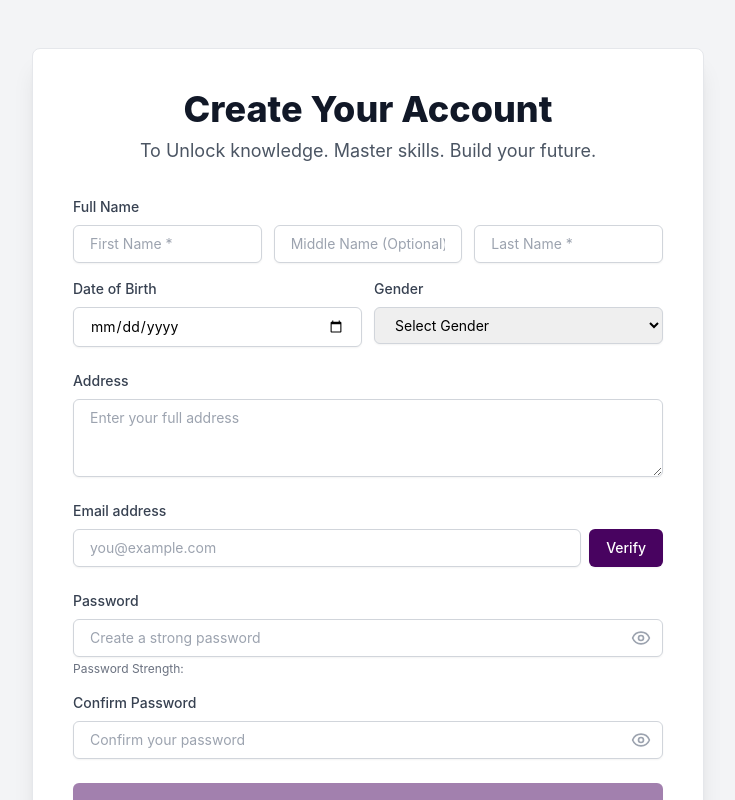
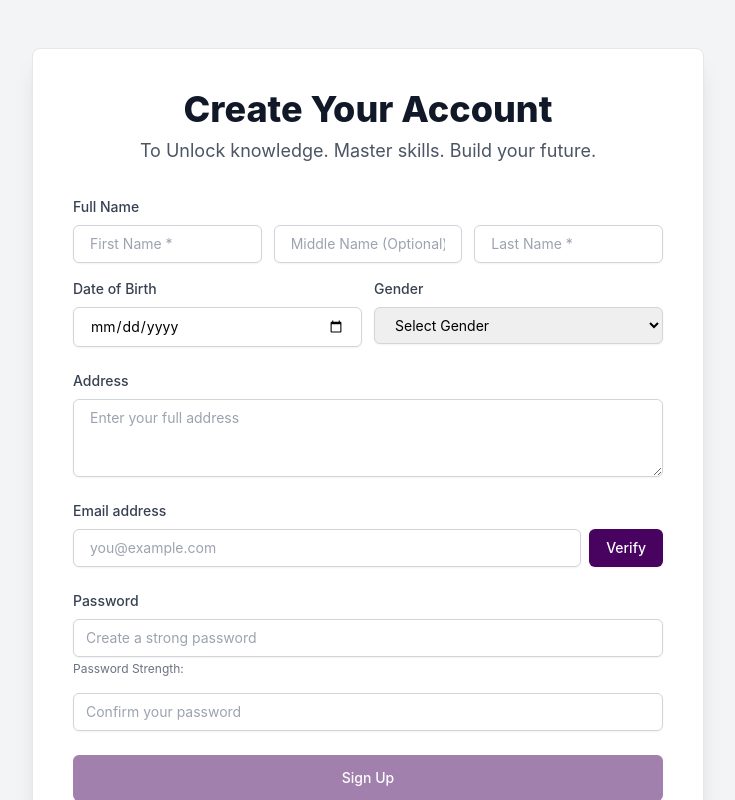
Before and after one commit to HarishSuroju/AlgoAliens, a React (Vite) app: page / in a window 1280 px wide. Both pictures are taken after a click on the link "Sign up". Shown: the whole page, without its empty margins (272-1007 px from the left). Built offline with nearby package versions, Linux system fonts and the light colour scheme.

Commit message:
corrected the eye icon in password fields and added the animatinon on shifting from one page to other

```diff
--- a/package.json
+++ b/package.json
@@ -10,6 +10,7 @@
     "preview": "vite preview"
   },
   "dependencies": {
+    "framer-motion": "^12.23.12",
     "lucide-react": "^0.541.0",
     "react": "^19.1.1",
     "react-dom": "^19.1.1",
--- a/src/App.jsx
+++ b/src/App.jsx
@@ -1,9 +1,10 @@
-import React, { useState } from 'react';
-import SignUpForm from './pages/SignUpForm.jsx';
-import LoginForm from './pages/LoginForm.jsx';
-import OnboardingForm from './pages/OnboardingForm.jsx';
+import React, { useState } from "react";
+import { motion, AnimatePresence } from "framer-motion";
+import SignUpForm from "./pages/SignUpForm.jsx";
+import LoginForm from "./pages/LoginForm.jsx";
+import OnboardingForm from "./pages/OnboardingForm.jsx";
 
-// Custom Modal Component (centralized here for all forms)
+// Custom Modal Component
 const Modal = ({ isOpen, onClose, title, children }) => {
     if (!isOpen) return null;
 
@@ -15,12 +16,13 @@ const Modal = ({ isOpen, onClose, title, children }) => {
             aria-modal="true"
         >
             <div className="bg-white rounded-lg shadow-xl p-6 w-full max-w-sm relative transform transition-all sm:my-8 sm:align-middle sm:max-w-lg sm:w-full">
-                <h3 className="text-lg font-bold leading-6 text-gray-900 mb-4" id="modal-title">
+                <h3
+                    className="text-lg font-bold leading-6 text-gray-900 mb-4"
+                    id="modal-title"
+                >
                     {title}
                 </h3>
-                <div className="mt-2">
-                    {children}
-                </div>
+                <div className="mt-2">{children}</div>
                 <div className="mt-5 sm:mt-6">
                     <button
                         type="button"
@@ -36,11 +38,12 @@ const Modal = ({ isOpen, onClose, title, children }) => {
 };
 
 export default function App() {
-    const [currentForm, setCurrentForm] = useState('login'); // Start with login form
+    const [currentForm, setCurrentForm] = useState("login"); // Start with login form
     const [isModalOpen, setIsModalOpen] = useState(false);
-    const [modalTitle, setModalTitle] = useState('');
-    const [modalContent, setModalContent] = useState('');
-    const [signUpData, setSignUpData] = useState({}); // State to hold data from the sign-up form
+    const [modalTitle, setModalTitle] = useState("");
+    const [modalContent, setModalContent] = useState("");
+    const [signUpData, setSignUpData] = useState({});
+    const [isAnimating, setIsAnimating] = useState(false);
 
     const openModal = (title, content) => {
         setModalTitle(title);
@@ -50,45 +53,102 @@ export default function App() {
 
     const closeModal = () => {
         setIsModalOpen(false);
-        setModalTitle('');
-        setModalContent('');
+        setModalTitle("");
+        setModalContent("");
     };
 
     const handleSwitchToSignUp = () => {
-        setCurrentForm('signup');
+        setCurrentForm("signup");
     };
 
     const handleSwitchToLogin = () => {
-        setCurrentForm('login');
+        setCurrentForm("login");
     };
 
-    // New handler to transition from sign-up to onboarding
+    // Transition: SignUp → Onboarding
     const handleSignUpSuccess = (data) => {
-        setSignUpData(data); // Save the data from the sign-up form
-        setCurrentForm('onboarding');
+        setSignUpData(data);
+        setIsAnimating(true); // start animation
+        setTimeout(() => {
+            setCurrentForm("onboarding");
+            setIsAnimating(false); // reset
+        }, 1200); // matches animation duration
     };
 
-    // New handler for when the onboarding process is complete
     const handleOnboardingComplete = () => {
-        // In a real app, you would submit all user data here
-        openModal('Onboarding Complete', 'Thank you for providing your information! Your journey begins now.');
-        setSignUpData({}); // Clear the data
-        setCurrentForm('login'); // Redirect to login page
+        openModal(
+            "Onboarding Complete",
+            "Thank you for providing your information! Your journey begins now."
+        );
+        setSignUpData({});
+        setCurrentForm("login");
     };
 
     return (
-        <div
-            className="min-h-screen bg-gray-100 flex items-center justify-center px-4 py-8 sm:px-6 sm:py-10 lg:px-8 lg:py-12 font-['Inter']"
-        >
-            {currentForm === 'login' && (
-                <LoginForm onSwitchToSignUp={handleSwitchToSignUp} openModal={openModal} />
-            )}
-            {currentForm === 'signup' && (
-                <SignUpForm onSignUpSuccess={handleSignUpSuccess} onSwitchToLogin={handleSwitchToLogin} openModal={openModal} />
-            )}
-            {currentForm === 'onboarding' && (
-                <OnboardingForm onOnboardingComplete={handleOnboardingComplete} openModal={openModal} />
-            )}
+        <div className="min-h-screen bg-gray-100 flex items-center justify-center px-4 py-8 sm:px-6 sm:py-10 lg:px-8 lg:py-12 font-['Inter']">
+            {/* AnimatePresence handles mount/unmount animations */}
+            <AnimatePresence mode="wait">
+                {currentForm === "login" && !isAnimating && (
+                    <motion.div
+                        key="login"
+                        initial={{ opacity: 0, y: 30 }}
+                        animate={{ opacity: 1, y: 0 }}
+                        exit={{ opacity: 0, y: -30 }}
+                        transition={{ duration: 0.5 }}
+                        className="w-full"
+                    >
+                        <LoginForm
+                            onSwitchToSignUp={handleSwitchToSignUp}
+                            openModal={openModal}
+                        />
+                    </motion.div>
+                )}
+
+                {currentForm === "signup" && !isAnimating && (
+                    <motion.div
+                        key="signup"
+                        initial={{ opacity: 0, scale: 0.9 }}
+                        animate={{ opacity: 1, scale: 1 }}
+                        exit={{ opacity: 0 }}
+                        transition={{ duration: 0.5 }}
+                        className="w-full"
+                    >
+                        <SignUpForm
+                            onSignUpSuccess={handleSignUpSuccess}
+                            onSwitchToLogin={handleSwitchToLogin}
+                            openModal={openModal}
+                        />
+                    </motion.div>
+                )}
+
+                {currentForm === "onboarding" && !isAnimating && (
+                    <motion.div
+                        key="onboarding"
+                        initial={{ opacity: 0, scale: 0.9 }}
+                        animate={{ opacity: 1, scale: 1 }}
+                        exit={{ opacity: 0 }}
+                        transition={{ duration: 0.5 }}
+                        className="w-full"
+                    >
+                        <OnboardingForm
+                            onOnboardingComplete={handleOnboardingComplete}
+                            openModal={openModal}
+                        />
+                    </motion.div>
+                )}
+            </AnimatePresence>
+
+            {/* Expanding/Shrinking button effect */}
+            {/*{isAnimating && (*/}
+            {/*    <motion.button*/}
+            {/*        initial={{ scale: 1 }}*/}
+            {/*        animate={{ scale: 40, opacity: 0 }}*/}
+            {/*        transition={{ duration: 1.2, ease: "easeInOut" }}*/}
+            {/*        className="absolute z-50 bg-[#480360] text-white px-6 py-3 rounded-full shadow-lg font-semibold"*/}
+            {/*    >*/}
+            {/*        Transitioning...*/}
+            {/*    </motion.button>*/}
+            {/*)}*/}
 
             <Modal isOpen={isModalOpen} onClose={closeModal} title={modalTitle}>
                 <p className="text-sm text-gray-700">{modalContent}</p>
--- a/src/pages/SignUpForm.jsx
+++ b/src/pages/SignUpForm.jsx
@@ -195,8 +195,9 @@ export default function SignUpForm({ onSignUpSuccess, onSwitchToLogin, openModal
     );
 
     return (
+        //"flex items-center justify-center min-h-screen bg-gray-100"
         // The outermost div with min-h-screen, flex, items-center, justify-center, and padding is now in App.jsx
-        <div className="bg-white rounded-lg shadow-xl w-full max-w-sm sm:max-w-md md:max-w-lg lg:max-w-2xl p-6 sm:p-8 md:p-10 border border-gray-200"> {/* Added mx-auto here */}
+        <div className="mx-auto bg-white rounded-lg shadow-xl w-full max-w-sm sm:max-w-md md:max-w-lg lg:max-w-2xl p-6 sm:p-8 md:p-10 border border-gray-200"> {/* Added mx-auto here */}
             <div className="text-center mb-8">
                 <h1 className="text-3xl sm:text-4xl font-extrabold text-gray-900 mb-2">
                     Create Your Account
@@ -405,23 +406,21 @@ export default function SignUpForm({ onSignUpSuccess, onSwitchToLogin, openModal
                             </label>
                             <div className="relative">
                                 <input
+                                    type={showPassword ? "text" : "password"}
                                     id="password"
                                     name="password"
-                                    type={showPassword ? 'text' : 'password'}
                                     autoComplete="new-password"
                                     required
-                                    className="block w-full px-4 py-2 pr-10 border border-gray-300 rounded-md shadow-sm focus:ring-[#480360] focus:border-[#480360] sm:text-sm transition-all duration-200 ease-in-out hover:border-gray-400 focus:ring-2 focus:ring-offset-0 focus:ring-offset-white"
-                                    placeholder="Create a strong password"
                                     value={password}
                                     onChange={(e) => setPassword(e.target.value)}
-                                    disabled={loading}
+                                    className="appearance-none block w-full px-3 py-2 border border-gray-300 rounded-md shadow-sm placeholder-gray-400 focus:outline-none focus:ring-[#480360] focus:border-[#480360] sm:text-sm"
+                                    placeholder="Create a strong password"
                                 />
                                 <button
                                     type="button"
-                                    className="absolute inset-y-0 right-0 pr-3 flex items-center text-gray-400 hover:text-gray-600"
                                     onClick={() => setShowPassword(!showPassword)}
+                                    className="absolute inset-y-0 right-0 pr-3 flex items-center text-sm leading-5"
                                 >
-                                    {showPassword ? <EyeOff className="h-5 w-5" /> : <Eye className="h-5 w-5" />}
                                 </button>
                             </div>
                             <p className={`mt-1 text-xs ${getPasswordStrengthColor(getPasswordStrength(password))}`}>
@@ -429,34 +428,24 @@ export default function SignUpForm({ onSignUpSuccess, onSwitchToLogin, openModal
                             </p>
                         </div>
 
-                        <div className="mb-4">
-                            <label htmlFor="confirm-password" className="block text-sm font-medium text-gray-700 mb-2">
-                                Confirm Password
-                            </label>
                         <div className="relative">
                             <input
-                                    id="confirm-password"
-                                    name="confirm-password"
-                                    type={showConfirmPassword ? 'text' : 'password'}
+                                type={showConfirmPassword ? "text" : "password"}
+                                id="confirmPassword"
+                                name="confirmPassword"
                                 autoComplete="new-password"
                                 required
-                                    className="block w-full px-4 py-2 pr-10 border border-gray-300 rounded-md shadow-sm focus:ring-[#480360] focus:border-[#480360] sm:text-sm transition-all duration-200 ease-in-out hover:border-gray-400 focus:ring-2 focus:ring-offset-0 focus:ring-offset-white"
-                                    placeholder="Confirm your password"
                                 value={confirmPassword}
                                 onChange={(e) => setConfirmPassword(e.target.value)}
-                                    disabled={loading}
+                                className="appearance-none block w-full px-3 py-2 border border-gray-300 rounded-md shadow-sm placeholder-gray-400 focus:outline-none focus:ring-[#480360] focus:border-[#480360] sm:text-sm"
+                                placeholder="Confirm your password"
                             />
                             <button
                                 type="button"
-                                    className="absolute inset-y-0 right-0 pr-3 flex items-center text-gray-400 hover:text-gray-600"
                                 onClick={() => setShowConfirmPassword(!showConfirmPassword)}
+                                className="absolute inset-y-0 right-0 pr-3 flex items-center text-sm leading-5"
                             >
-                                    {showConfirmPassword ? <EyeOff className="h-5 w-5" /> : <Eye className="h-5 w-5" />}
                             </button>
-                            </div>
-                            {password && confirmPassword && password !== confirmPassword && (
-                                <p className="mt-1 text-xs text-red-500">Passwords do not match.</p>
-                            )}
                         </div>
 
                         <button
```
Also changed, not shown: 1 other file (tests, documents, lock files or other folders). Lines whose indentation alone changed are shown as unchanged.
